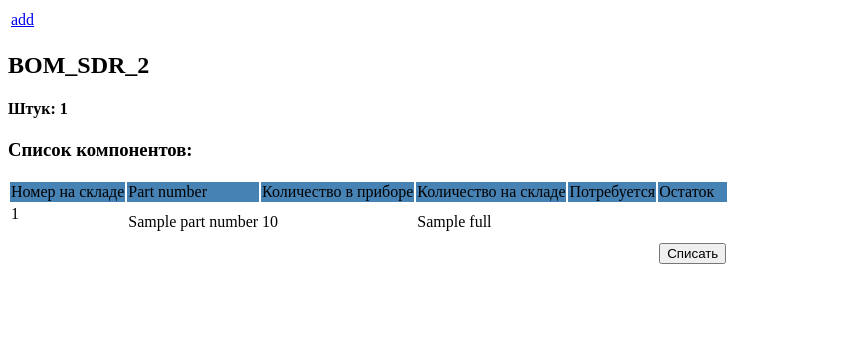
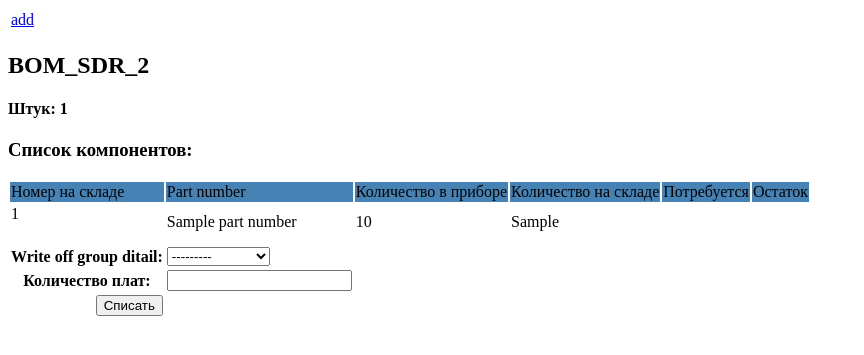
Before and after one commit to Vladimirtag/first, a Django app: template django_erp/templates/count_center.html in a window 1280 px wide. Shown: the top 355 px of the page, without its empty margins (0-864 px from the left). Run offline with Django 3.2, Linux system fonts and the light colour scheme; data comes from the database, SQL or seed files in the repository; both versions use the stored data as it was after the commit; tables that the repository leaves empty hold one stand-in row (values such as "Sample post"); the template is opened without the code that fills it: values that come from a table or form of the project are taken from there, most other values are stand-ins (such as "Sample title", 1, 10 or a date in 2020).

Commit message:
Добавил форму в Count Center

```diff
--- a/django_erp/comp_control/views.py
+++ b/django_erp/comp_control/views.py
@@ -51,9 +51,10 @@ def forma(request):
 				form = MyForm()
 				return render(request, 'choice_form.html', {'myforma':form})
 
-			mnoj_result = []
-			balance = []
-			sklad = []
+			#Основные хранилища
+			mnoj_result = [] # то, сколько будет нужно списать
+			balance = []     # вывод результата до списывания
+			sklad = []       # на склде до списывания
 			for qGroup in quantityGroup:
 				mnoj_result.append(qGroup.quantity * mnoj)
 
@@ -65,6 +66,8 @@ def forma(request):
 				balance.append(x - y)
 
 			context['full'] = zip(quantityGroup, mnoj_result, balance)
+			context['write_of_forma'] = form
+			# context['mnoj_result_quantity_groupt_objects'] = mnoj_result #передаю объекты/записи quantity
 			return render(request, 'count_center.html', context)
 	else:
 		form = MyForm()
--- a/django_erp/templates/count_center.html
+++ b/django_erp/templates/count_center.html
@@ -22,7 +22,7 @@
 		</h3>
 	</tr>
 
-{% for x, y, z in full  %}
+{% for x, mnoj_result, z in full  %}
 	<tr>
 		<td>
 			{{x.number}}<p></p>
@@ -39,7 +39,7 @@
 					<td bgcolor='LightGreen'><input type="number" color='LightGreen' value="{{x.complit}}" /></td>
 			{% endif %}
 		<td>
-			{{y}}
+			{{mnoj_result}}
 		</td>
 
 			{% if z < 0  %}
@@ -56,12 +56,14 @@
 		<td></td>
 		<td></td>
 		<td></td>
+		<form action="" method="POST" name='write_off'>
+		{% csrf_token %}
+			{{ write_of_forma }}
 		<td align="right">
-			<form action='' method='post' name='write_off'>
-			{% csrf_token %}
-				<input type="submit" value='Списать'>
-			</form>
+			<input type="submit" value="Списать"  />
 		</td>
+		</form>
 	</tr>
 </table>
+
 {% endblock content %}
```
Also changed, not shown: django_erp/db.sqlite3.
